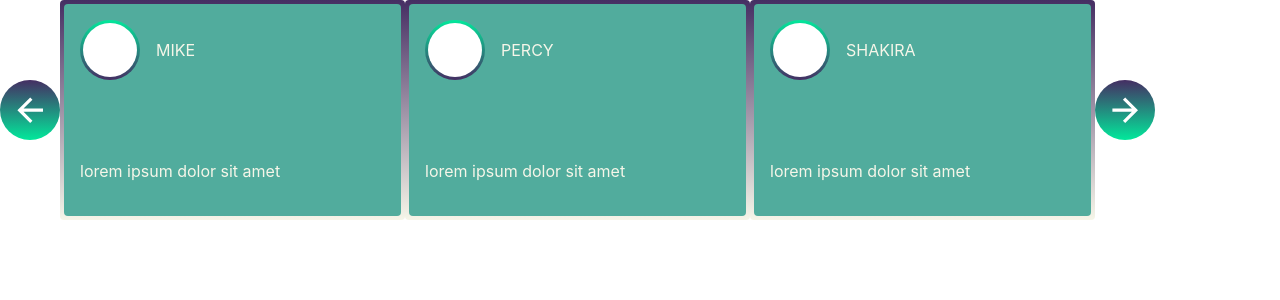
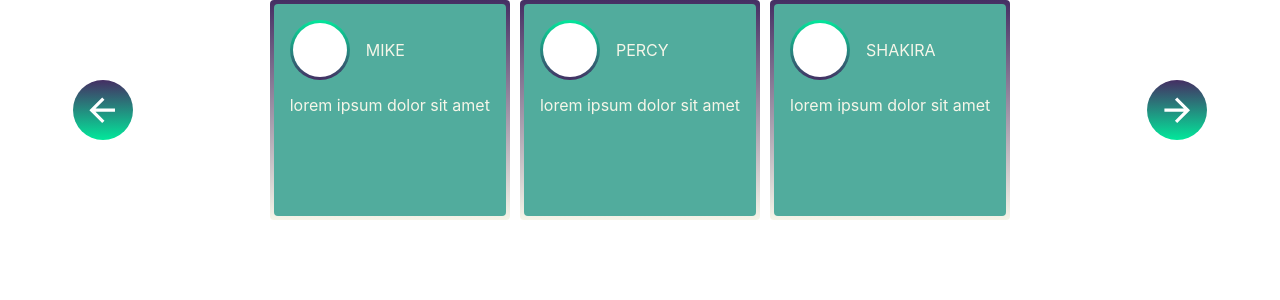
Before and after one commit to AnkaPieka/ecogeste, a React (Create React App) app in the folder front/: page / in a window 1280 px wide. Shown: the top 300 px of the page. Built offline with nearby package versions, Linux system fonts and the light colour scheme.

Commit message:
design adjustements on carousel and related subcomponents

```diff
--- a/front/src/components/Atoms/ArrowButton/ArrowButton.scss
+++ b/front/src/components/Atoms/ArrowButton/ArrowButton.scss
@@ -5,6 +5,7 @@
   display: flex;
   align-items: center;
   justify-content: center;
+  margin: 0.5rem;
   cursor: pointer;
 
   &.sm {
@@ -16,12 +17,16 @@
 
   &.md {
     height: 60px;
+    min-height: 60px;
     width: 60px;
+    min-width: 60px;
   }
 
   &.lg {
     height: 80px;
+    min-height: 80px;
     width: 80px;
+    min-width: 80px;
   }
 
   svg {
--- a/front/src/components/Molecules/OpinionCard/OpinionCard.scss
+++ b/front/src/components/Molecules/OpinionCard/OpinionCard.scss
@@ -3,12 +3,12 @@
 #opinionCardContainer {
   color: $secondaryColor;
   border-radius: 4px;
-  background: linear-gradient(#452e63, $secondaryColor);
+  background: linear-gradient($primaryColor, $secondaryColor);
   display: flex;
   align-items: center;
   justify-content: center;
-  height: 220px;
-  width: 345px;
+  min-height: 220px;
+  max-width: 345px;
   padding: 4px;
 
   .opinionCardBody {
@@ -36,7 +36,7 @@
       display: flex;
       justify-content: start;
       align-items: start;
-      min-height: 30%;
+      min-height: 100%;
     }
   }
 }
--- a/front/src/components/Molecules/OpinionCard/OpinionCard.tsx
+++ b/front/src/components/Molecules/OpinionCard/OpinionCard.tsx
@@ -20,6 +20,7 @@ const OpinionCard = ({
           <ProfilePicture imageSrc={profilePictureSrc} size="sm" />
           <span>{title}</span>
         </div>
+
         <div className="description">
           <p>{children}</p>
         </div>
--- a/front/src/components/Organisms/OpinionsCarousel/OpinionsCarousel.scss
+++ b/front/src/components/Organisms/OpinionsCarousel/OpinionsCarousel.scss
@@ -3,8 +3,12 @@
   gap: 2;
   grid-gap: 2;
   align-items: center;
+  justify-content: space-around;
+  width: 100%;
 
   .opinions {
     display: flex;
+    justify-content: space-between;
+    gap: 10px;
   }
 }
```
